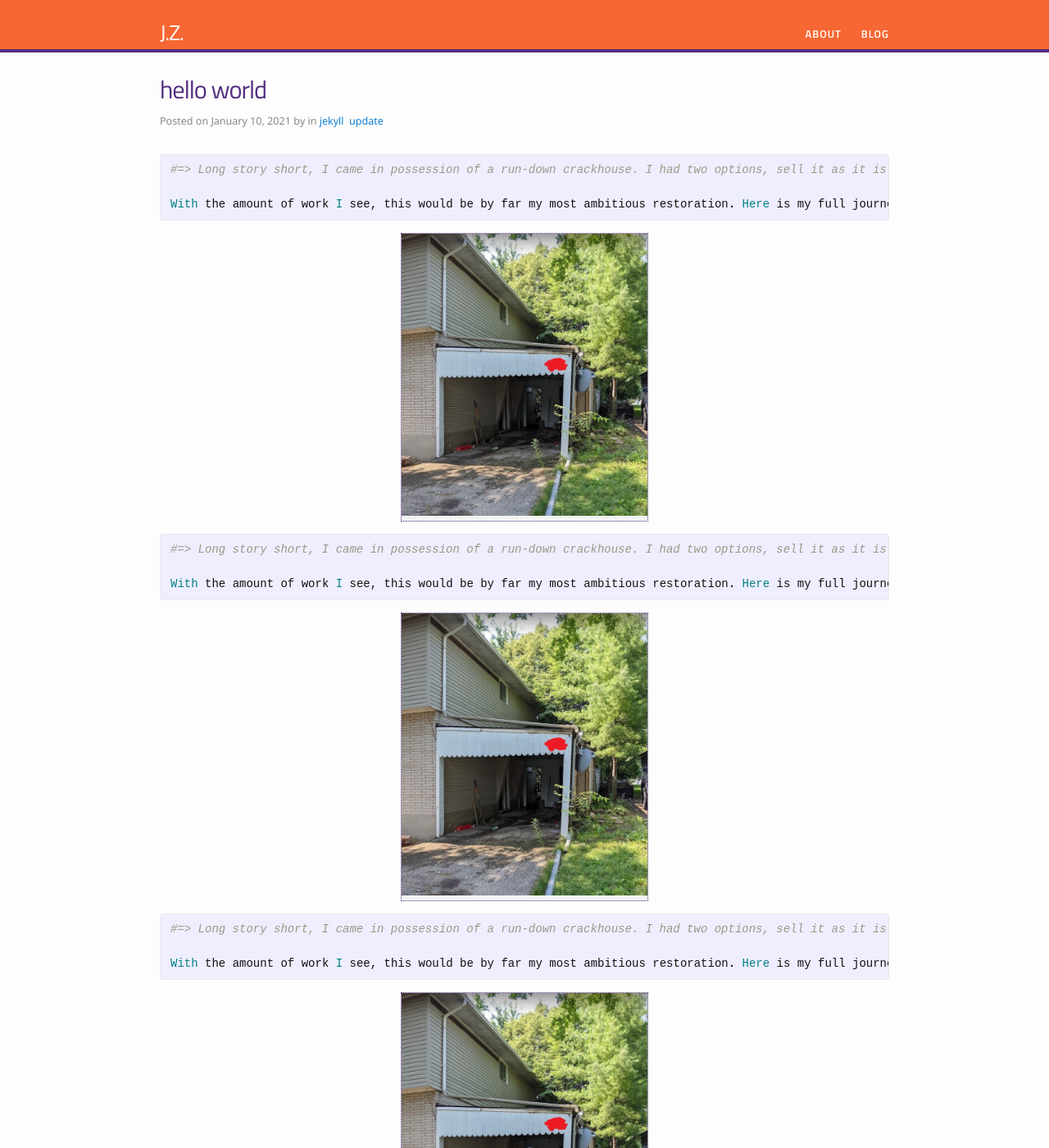
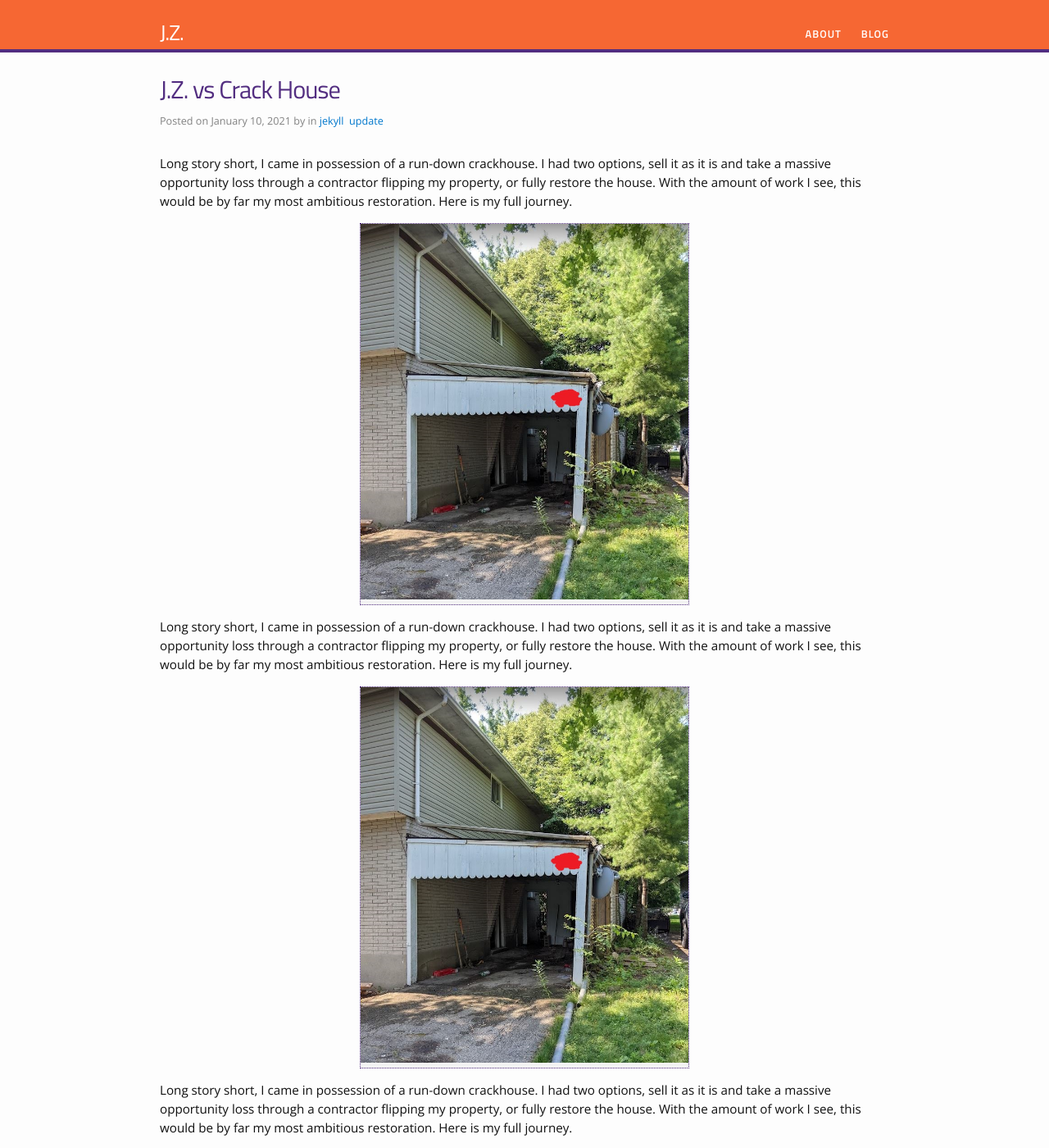
Before and after one commit to Zjtep/Zjtep.github.io, a Jekyll site: the page built from _posts/2021-01-10-run_down_house.markdown, in a window 1280 px wide and 1400 px high. Shown: the whole window at 82% size. Built offline with Jekyll 4.4.1, drawn with Linux system fonts in a browser that asks for light colours; some of the changed text lies outside the part shown.

Commit message:
test format

```diff
--- a/_posts/2015-08-16-welcome-to-jekyll.markdown
+++ b/_posts/2015-08-16-welcome-to-jekyll.markdown
@@ -1,6 +1,6 @@
 ---
 layout: post
-title:  "J.Z. vs Crack House"
+title:  "Hello World"
 date:   2021-01-10 15:36:27
 categories: jekyll update
 ---
--- a/_posts/2021-01-10-run_down_house.markdown
+++ b/_posts/2021-01-10-run_down_house.markdown
@@ -1,59 +1,45 @@
 ---
 layout: post
-title:  "hello world"
+title:  "J.Z. vs Crack House"
 date:   2021-01-10 15:36:27
 categories: jekyll update
 ---
 
 
-{% highlight ruby %}
-#=> Long story short, I came in possession of a run-down crackhouse. I had two options, sell it as it is and take a massive opportunity loss through a contractor flipping my property, or fully restore the house.
+Long story short, I came in possession of a run-down crackhouse. I had two options, sell it as it is and take a massive opportunity loss through a contractor flipping my property, or fully restore the house.
+With the amount of work I see, this would be by far my most ambitious restoration. Here is my full journey.
 
-With the amount of work I see, this would be by far my most ambitious restoration. Here is my full journey.
-{% endhighlight %}
-
-{% include image.html url="/images/house_01.JPG" width=300 align="center" %}
-
-{% highlight ruby %}
-#=> Long story short, I came in possession of a run-down crackhouse. I had two options, sell it as it is and take a massive opportunity loss through a contractor flipping my property, or fully restore the house.
-
-With the amount of work I see, this would be by far my most ambitious restoration. Here is my full journey.
-{% endhighlight %}
-
-{% include image.html url="/images/house_01.JPG" width=300 align="center" %}
+{% include image.html url="/images/house_01.JPG" width=400 align="center" %}
 
 
-{% highlight ruby %}
-#=> Long story short, I came in possession of a run-down crackhouse. I had two options, sell it as it is and take a massive opportunity loss through a contractor flipping my property, or fully restore the house.
+Long story short, I came in possession of a run-down crackhouse. I had two options, sell it as it is and take a massive opportunity loss through a contractor flipping my property, or fully restore the house.
+With the amount of work I see, this would be by far my most ambitious restoration. Here is my full journey.
 
-With the amount of work I see, this would be by far my most ambitious restoration. Here is my full journey.
-{% endhighlight %}
-
-{% include image.html url="/images/house_01.JPG" width=300 align="center" %}
+{% include image.html url="/images/house_01.JPG" width=400 align="center" %}
 
 
-{% highlight ruby %}
-#=> Long story short, I came in possession of a run-down crackhouse. I had two options, sell it as it is and take a massive opportunity loss through a contractor flipping my property, or fully restore the house.
+Long story short, I came in possession of a run-down crackhouse. I had two options, sell it as it is and take a massive opportunity loss through a contractor flipping my property, or fully restore the house.
+With the amount of work I see, this would be by far my most ambitious restoration. Here is my full journey.
 
-With the amount of work I see, this would be by far my most ambitious restoration. Here is my full journey.
-{% endhighlight %}
-
-{% include image.html url="/images/house_01.JPG" width=300 align="center" %}
+{% include image.html url="/images/house_01.JPG" width=400 align="center" %}
 
 
-{% highlight ruby %}
-#=> Long story short, I came in possession of a run-down crackhouse. I had two options, sell it as it is and take a massive opportunity loss through a contractor flipping my property, or fully restore the house.
 
+Long story short, I came in possession of a run-down crackhouse. I had two options, sell it as it is and take a massive opportunity loss through a contractor flipping my property, or fully restore the house.
 With the amount of work I see, this would be by far my most ambitious restoration. Here is my full journey.
-{% endhighlight %}
 
-{% include image.html url="/images/house_01.JPG" width=300 align="center" %}
+{% include image.html url="/images/house_01.JPG" width=400 align="center" %}
 
 
-{% highlight ruby %}
-#=> Long story short, I came in possession of a run-down crackhouse. I had two options, sell it as it is and take a massive opportunity loss through a contractor flipping my property, or fully restore the house.
 
+Long story short, I came in possession of a run-down crackhouse. I had two options, sell it as it is and take a massive opportunity loss through a contractor flipping my property, or fully restore the house.
 With the amount of work I see, this would be by far my most ambitious restoration. Here is my full journey.
-{% endhighlight %}
 
-{% include image.html url="/images/house_01.JPG" width=300 align="center" %}
+{% include image.html url="/images/house_01.JPG" width=400 align="center" %}
+
+
+
+Long story short, I came in possession of a run-down crackhouse. I had two options, sell it as it is and take a massive opportunity loss through a contractor flipping my property, or fully restore the house.
+With the amount of work I see, this would be by far my most ambitious restoration. Here is my full journey.
+
+{% include image.html url="/images/house_01.JPG" width=400 align="center" %}
```
